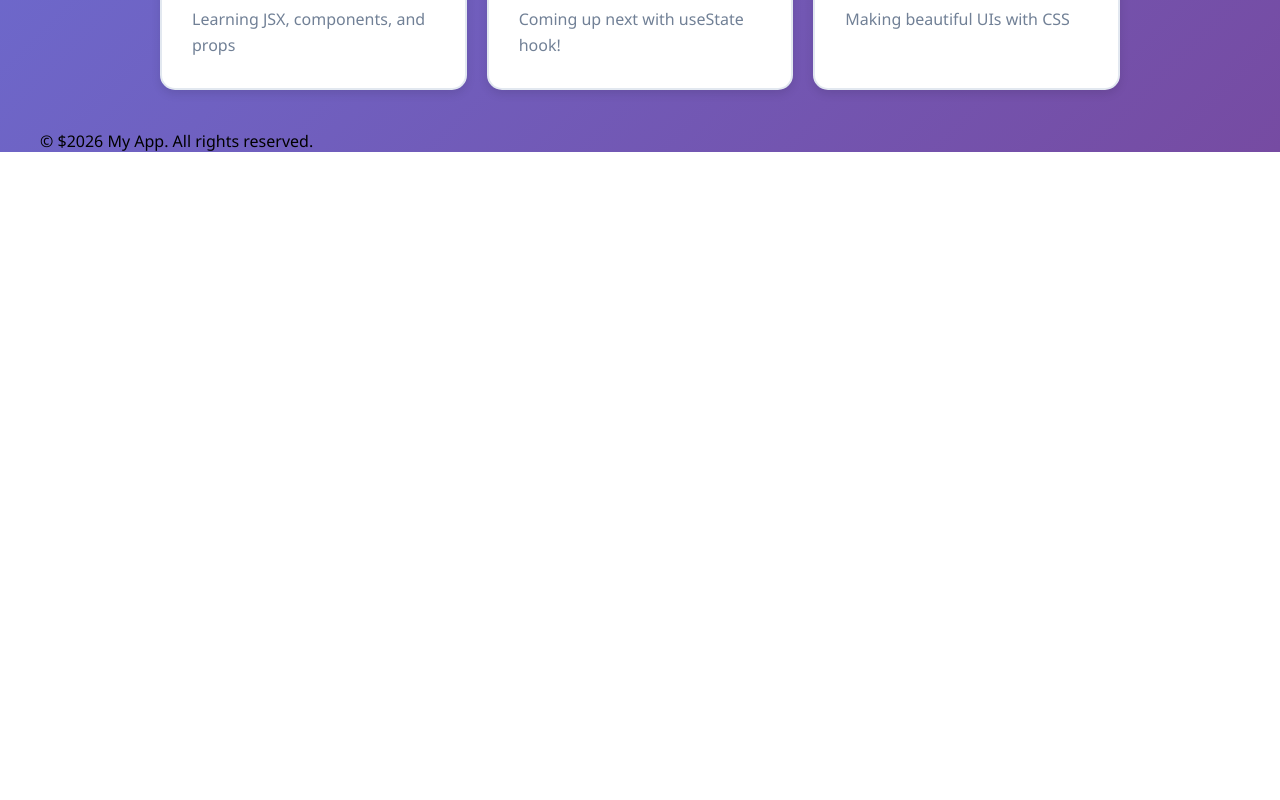
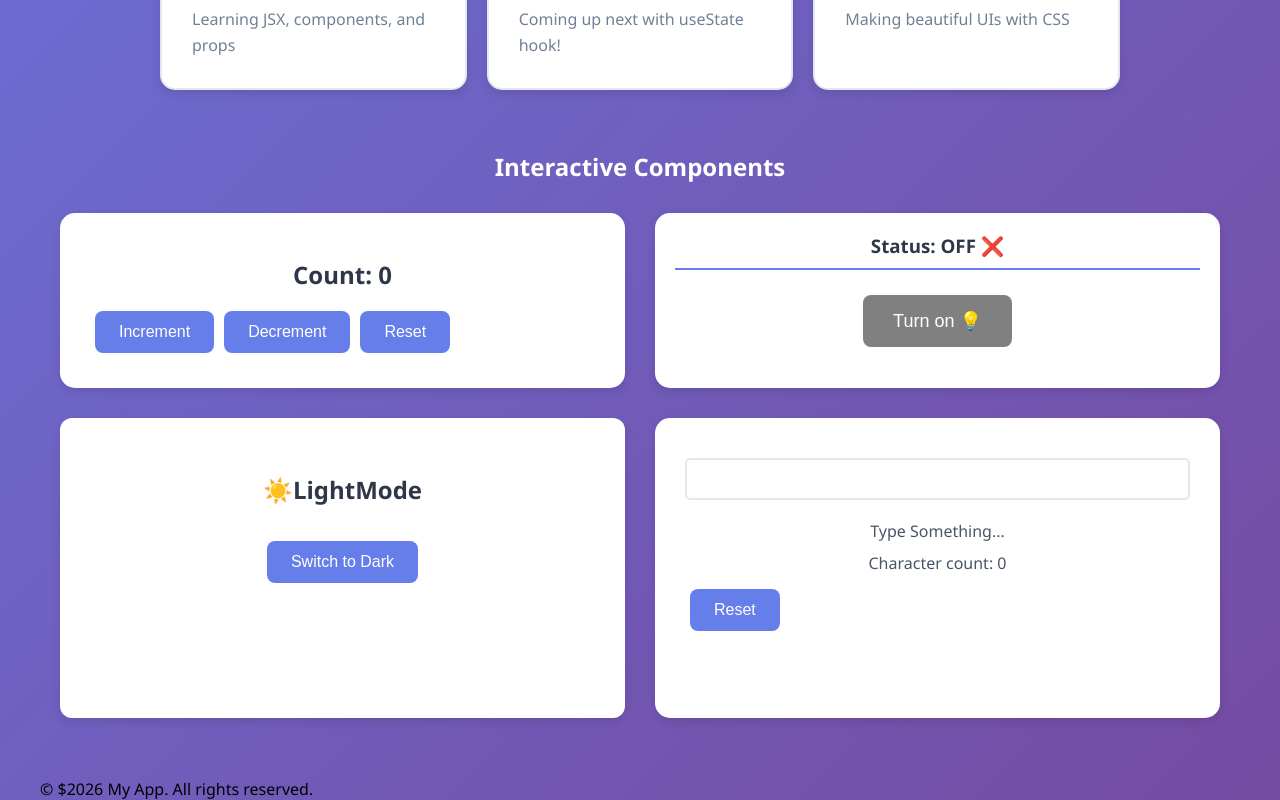
Before and after one commit to Priyanshurawat02/my-react-practice, a React (Vite) app: page / in a window 1280 px wide. Shown: the part 1156-1956 px from the top of the page. Before the commit the page ends 1308 px from the top, so only its background shows below. Built offline with nearby package versions, Linux system fonts and the light colour scheme.

Commit message:
Day 3-4 Progress: Added Counter, Toggle, ThemeSwitcher, and TextDisplay components with useState and event handlers

```diff
--- a/src/App.css
+++ b/src/App.css
@@ -248,3 +248,85 @@ body {
     grid-template-columns: 1fr;
   }
 }
+
+/* Interactive Section */
+.interactive-section {
+  max-width: 1200px;
+  margin: 60px auto;
+  padding: 0 20px;
+}
+
+.components-grid {
+  display: grid;
+  grid-template-columns: repeat(2, 1fr);
+  gap: 30px;
+  margin-bottom: 40px;
+}
+
+/* Style for each interactive component */
+.components-grid > div {
+  background: white;
+  padding: 30px;
+  border-radius: 15px;
+  box-shadow: 0 4px 10px rgba(0, 0, 0, 0.1);
+}
+
+/* Component headings */
+.components-grid h3 {
+  color: #2d3748;
+  margin-bottom: 20px;
+  text-align: center;
+  border-bottom: 2px solid #667eea;
+  padding-bottom: 10px;
+}
+
+.components-grid h2 {
+  color: #2d3748;
+  margin: 15px 0;
+  text-align: center;
+}
+
+.components-grid p {
+  color: #4a5568;
+  margin: 10px 0;
+  text-align: center;
+}
+
+.components-grid input {
+  width: 100%;
+  padding: 10px;
+  margin: 10px 0;
+  border-radius: 5px;
+  border: 2px solid #e2e8f0;
+  font-size: 16px;
+}
+
+.components-grid input:focus {
+  outline: none;
+  border-color: #667eea;
+}
+
+.components-grid button {
+  margin: 5px;
+  padding: 12px 24px;
+  border: none;
+  border-radius: 8px;
+  cursor: pointer;
+  font-size: 16px;
+  background-color: #667eea;
+  color: white;
+  transition: all 0.3s ease;
+}
+
+.components-grid button:hover {
+  background-color: #5568d3;
+  transform: translateY(-2px);
+  box-shadow: 0 4px 8px rgba(0, 0, 0, 0.2);
+}
+
+/* Responsive */
+@media (max-width: 768px) {
+  .components-grid {
+    grid-template-columns: 1fr;
+  }
+}
--- a/src/App.jsx
+++ b/src/App.jsx
@@ -6,7 +6,10 @@ import './App.css'
 import Footer from './components/Footer';
 import Header from './components/Header';
 import Card from './components/Card';
-
+import Counter from './Counter';
+import Toggle from './Toggle';
+import ThemeSwitcher from './ThemeSwitcher';
+import TextDisplay from './TextDisplay';
 
 function App() {
 
@@ -33,17 +36,14 @@ function App() {
     }
   }
 
-  <Card/>
-
-
   return (
     <div className="App">
       <Header/>
-
       <Welcome/>
       <Greeting/>
       <Info/>
 
+      {/* Profile Card - FIXED: All content inside one div */}
       <div className='profile-card'>
         <img src='https://via.placeholder.com/150' alt='profile'/>
         <h2>{fullName}</h2>
@@ -90,16 +90,36 @@ function App() {
           {arrHobbies.join(" • ")}
         </div>
       </div>
+      {/* Profile Card ends here */}
+
+      {/* Cards Section */}
       <div className="cards-container">
         <Card
           title="React Basics"
-          description ="Learning JSX, components, and props"/>
+          description="Learning JSX, components, and props"
+        />
         <Card
-          title ="State Management"
-          description ="Coming up next with useState hook!"/>
+          title="State Management"
+          description="Coming up next with useState hook!"
+        />
         <Card
           title="Styling"
-          description="Making beautiful UIs with CSS"/>
+          description="Making beautiful UIs with CSS"
+        />
+      </div>
+
+      {/* Interactive Components Section */}
+      <div className="interactive-section">
+        <h2 style={{ color: 'white', textAlign: 'center', marginBottom: '30px' }}>
+          Interactive Components
+        </h2>
+
+        <div className="components-grid">
+          <Counter />
+          <Toggle />
+          <ThemeSwitcher />
+          <TextDisplay />
+        </div>
       </div>
 
       <Footer/>
--- /dev/null
+++ b/src/Counter.jsx
@@ -0,0 +1,28 @@
+import { useState } from "react";
+
+export default function Counter() {
+    const [count, setCount] =useState(0);
+
+    const incrementCount= ()=>{
+       setCount(count+1);
+    }
+    const decrementCount= () =>{
+        if(count < 1) {
+            return
+        }else{
+             setCount(count-1);
+        }
+
+    }
+     const resetCount= () =>{
+        setCount(0);
+    }
+    return (
+        <div>
+            <h2>Count: {count}</h2>
+           <button onClick={incrementCount}>Increment</button>
+           <button onClick={decrementCount}>Decrement</button>
+           <button onClick={resetCount}>Reset</button>
+        </div>
+    )
+}
--- /dev/null
+++ b/src/TextDisplay.jsx
@@ -0,0 +1,20 @@
+import { useState } from "react"
+
+export default function TextDisplay() {
+
+    const [text, setText] =useState("");
+
+    const Reset =() =>{
+        setText("");
+    }
+
+
+    return (
+        <div>
+            <input type="text" value={text} onChange={(e)=>setText(e.target.value)}></input>
+            {text === "" ?<p>Type Something...</p> : <p>You typed: {text}</p>}
+            <p>Character count: {text.length}</p>
+            <button onClick={Reset}>Reset</button>
+        </div>
+    )
+}
--- /dev/null
+++ b/src/ThemeSwitcher.jsx
@@ -0,0 +1,33 @@
+import { useState } from "react"
+
+export default function ThemeSwitcher(){
+
+    const [isDark, setIsDark] =useState(false);
+
+
+    const toggleTheme= () =>{
+        setIsDark(!isDark);
+    }
+    return (
+
+        <div style={{backgroundColor: isDark ? "black": "white",
+                     color: isDark ?"white" : "black",
+                     padding:"40px",
+                     minHeight:"300px",
+                     borderRadius: "12px",
+                     textAlign: "center"
+                     }}>
+            <h2>{isDark ? "🌙 DarkMode" : "☀️LightMode"}</h2>
+            <button onClick={toggleTheme} style={{
+            backgroundColor: isDark ? "#764ba2" : "#667eea",
+            color: "white",
+            border: "none",
+            padding: "12px 24px",
+            borderRadius: "8px",
+            cursor: "pointer",
+            fontSize: "16px",
+            marginTop: "20px"}}>
+                {isDark ? "Switch to Light" : "Switch to Dark"}</button>
+        </div>
+    )
+}
--- /dev/null
+++ b/src/Toggle.jsx
@@ -0,0 +1,29 @@
+import { useState } from "react";
+
+export default function Toggle() {
+
+    const [isOn, setIsOn] =useState(false);
+
+    const switchBtn= ()=>{
+        setIsOn(!isOn);
+    }
+
+    return (
+        <div style={{padding:"20px", textAlign:"center"}}>
+            <h3>Status: {isOn ? "ON ✅" :"OFF ❌"}</h3>
+            <button
+             onClick={switchBtn}
+             style={{
+                backgroundColor: isOn ?"green": "grey",
+                color:"white",
+                padding:"15px 30px",
+                fontSize: "18px",
+                border:"none",
+                borderRadius:"8px",
+                cursor:"pointer"
+                }}>
+                    {isOn ?"Turn Off " : "Turn on 💡"}
+                    </button>
+        </div>
+    )
+}
```
Lines whose indentation alone changed are shown as unchanged.
